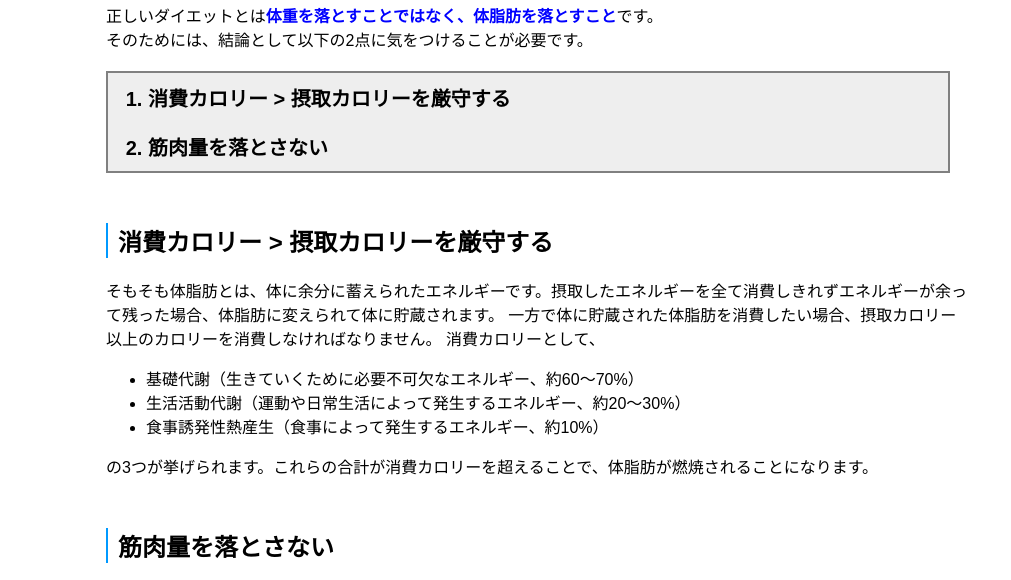
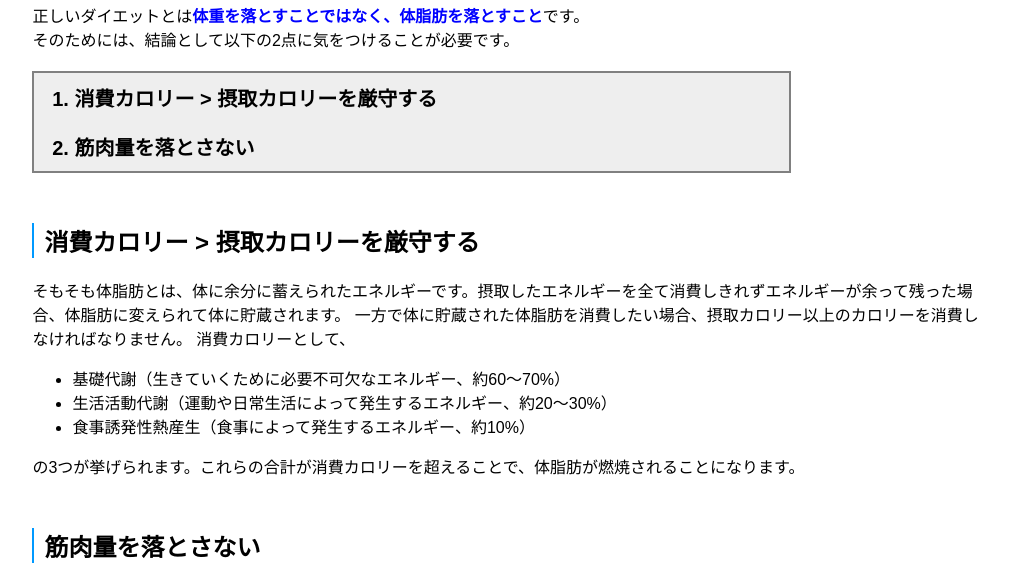
Before and after one commit to y-goto-11/y-goto-11..github.io, a plain HTML site: page index.html in a window 1280 px wide. Shown: the part 559-1139 px from the top of the page, without its empty margins (102-1113 px from the left). Drawn offline with Linux system fonts and the light colour scheme.

Commit message:
Update stylesheet.css

```diff
--- a/stylesheet.css
+++ b/stylesheet.css
@@ -14,8 +14,10 @@ span {
 
 .contents {
   margin-top : 100px;
-  margin-left : 200px;
-  margin-right : 200px;
+  box-sizing: border-box;
+  width: 75%;
+  margin-left : 10%;
+  margin-right : 15%;
 }
 
 .conclusion {
@@ -23,7 +25,9 @@ span {
   font-weight: bold;
   background-color: #EEEEEE;
   border: solid 2px #808080;
-  width: 800px;
+  box-sizing: border-box;
+  width: 80%;
+  margin-right: 20%;
 }
 
 .conclusion li {
```
